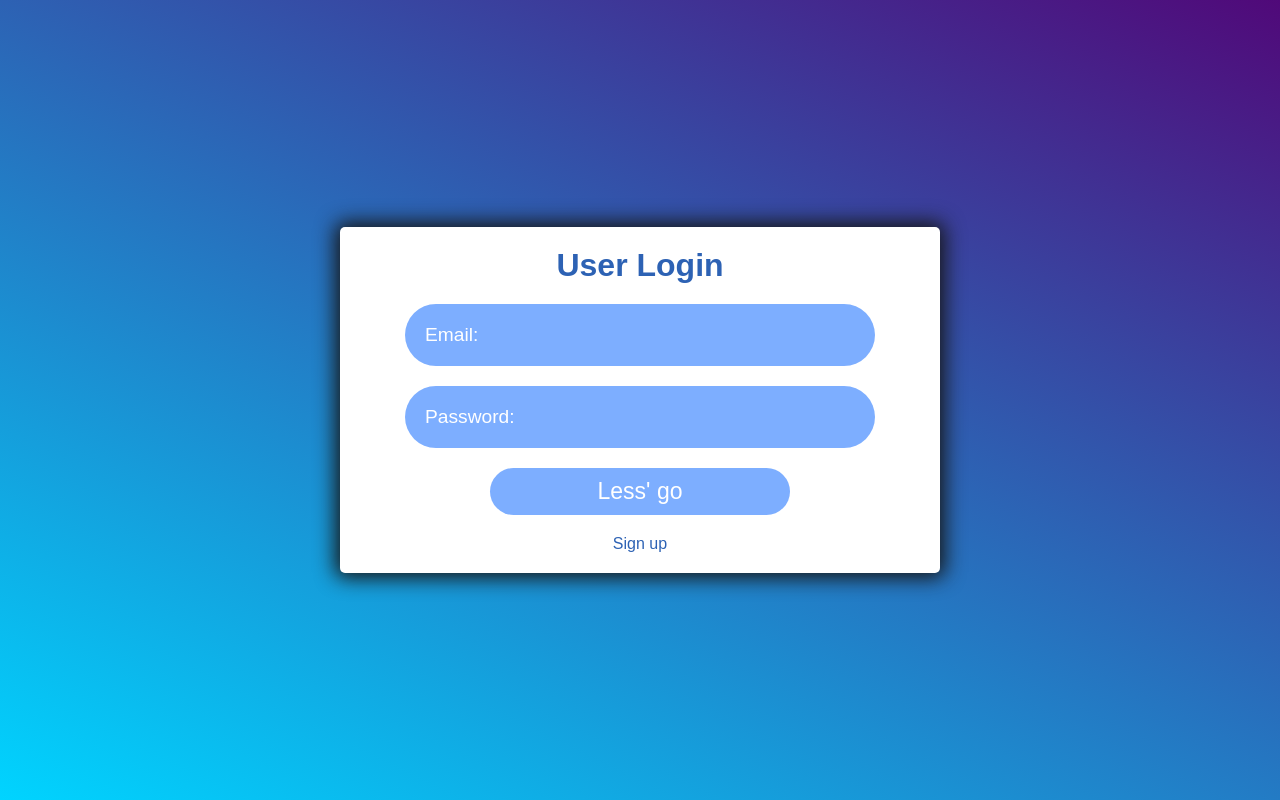
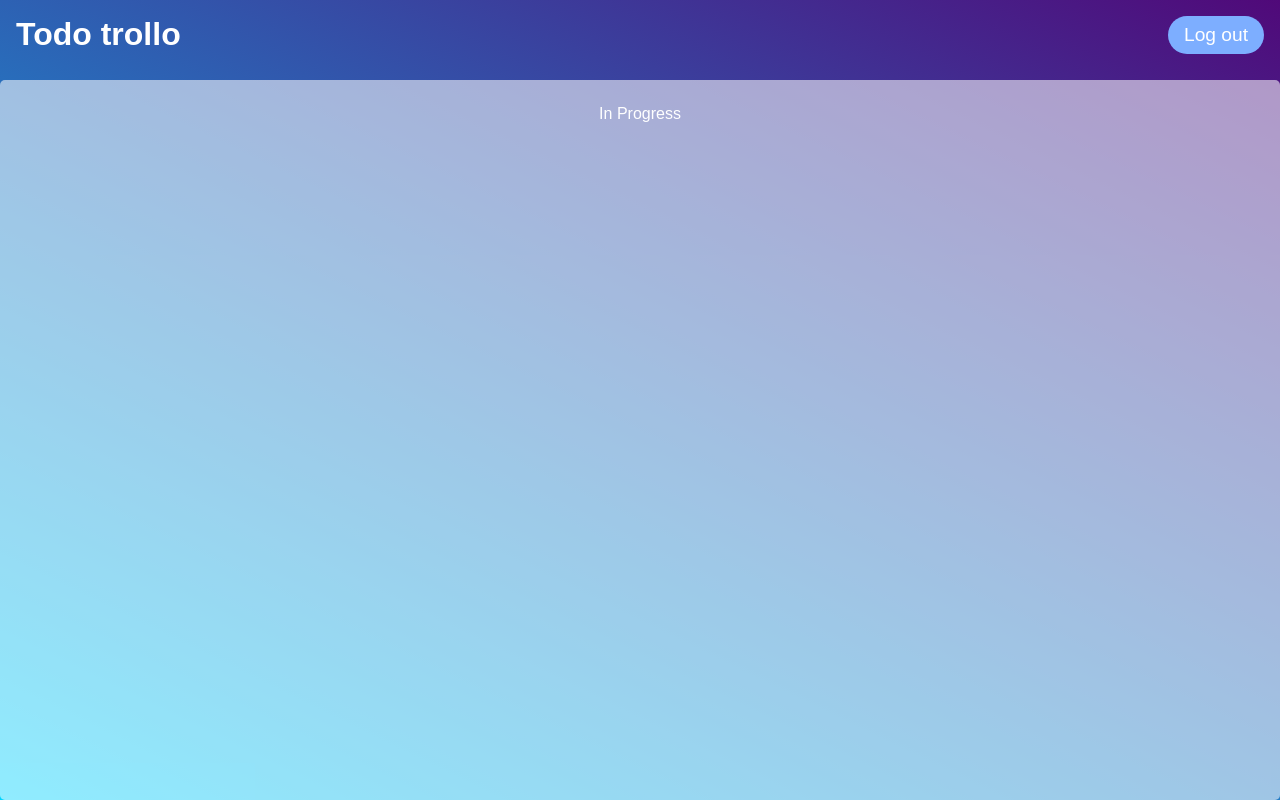
Before and after one commit to DavePlayer/todo-trollo, a React (Vite) app in the folder front/: page /dashboard in a window 1280 px wide. Before the commit this address led to /login. Built offline with nearby package versions, Linux system fonts and the light colour scheme.

Commit message:
added logout functionality

```diff
--- a/front/src/App.jsx
+++ b/front/src/App.jsx
@@ -4,6 +4,7 @@ import {Login} from './pages/Login/login';
 import {Register} from './pages/Register/register';
 import { Dashboard } from './pages/Dashboard/dashboard';
 import { Protector } from './pages/Protector/protector';
+import { Logout } from './pages/Logout/logout';
 
 // when you fetch data use line adres bellow instead of full address
 // import.meta.env.API_URL
@@ -17,6 +18,7 @@ function App() {
         <Route exact path='/' element={<Protector />}></Route>
         <Route path='/login' element={<Login />}></Route>
         <Route path='/register' element={<Register />}></Route>
+        <Route path='/logout' element={<Logout />}></Route>
         <Route
           path='/dashboard'
           element={
--- a/front/src/index.scss
+++ b/front/src/index.scss
@@ -108,7 +108,7 @@ form {
         border: none;
         border-radius: 50px;
         color: white;
-        font-size: 1.2em;
+        font-size: 1.2rem;
         &:hover{
             background: #507fca;
             cursor: pointer;
@@ -140,6 +140,23 @@ form {
     display: flex;
     flex-wrap: nowrap;
     justify-content: space-between;
+    a{
+        width: 5rem;
+        padding: 0.5rem;
+        text-align: center;
+        background: #7daeff;
+        border: none;
+        border-radius: 50px;
+        color: white;
+        font-size: 1.2rem;
+        &:hover{
+            background: #507fca;
+            cursor: pointer;
+        }
+        &:active{
+            outline: auto;
+        }
+    }
 }
 
 .mainspace{
--- /dev/null
+++ b/front/src/pages/Logout/logout.jsx
@@ -0,0 +1,13 @@
+import React, { useEffect } from "react";
+import { useDispatch } from "react-redux";
+import { Navigate } from "react-router-dom";
+import { logout } from "../../redux/reducers/user";
+
+export const Logout = () => {
+    const dispatch = useDispatch();
+    useEffect(() => {
+        dispatch(logout());
+        return;
+    });
+    return <Navigate to="/login" />;
+};
--- a/front/src/redux/reducers/user.jsx
+++ b/front/src/redux/reducers/user.jsx
@@ -4,7 +4,7 @@ const initialState = {
     id: "",
     email: "basic@example.com",
     isLoggedIn: false,
-    jwt: ""
+    jwt: "x"
 }
 
 export const userSlice = createSlice ({
--- a/front/src/shared/Navbar/navbar.jsx
+++ b/front/src/shared/Navbar/navbar.jsx
@@ -1,9 +1,10 @@
-
+import { Link } from "react-router-dom";
 
 export const Navbar = () => {
     return(
         <div className="navbar">
             <h1>Todo trollo</h1>
+            <Link to={'/logout'}>Log out</Link>
         </div>
     );
 };
```
